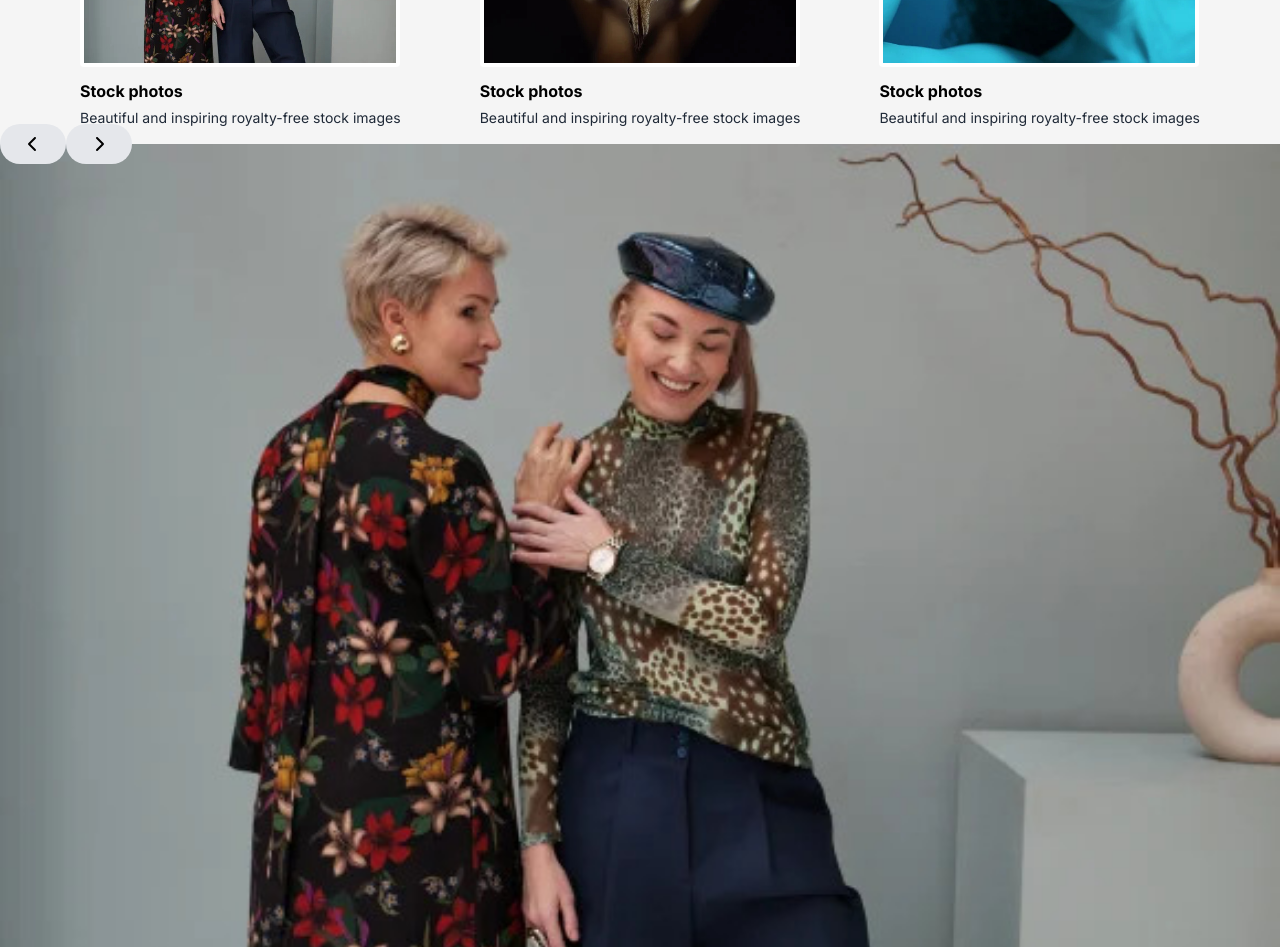
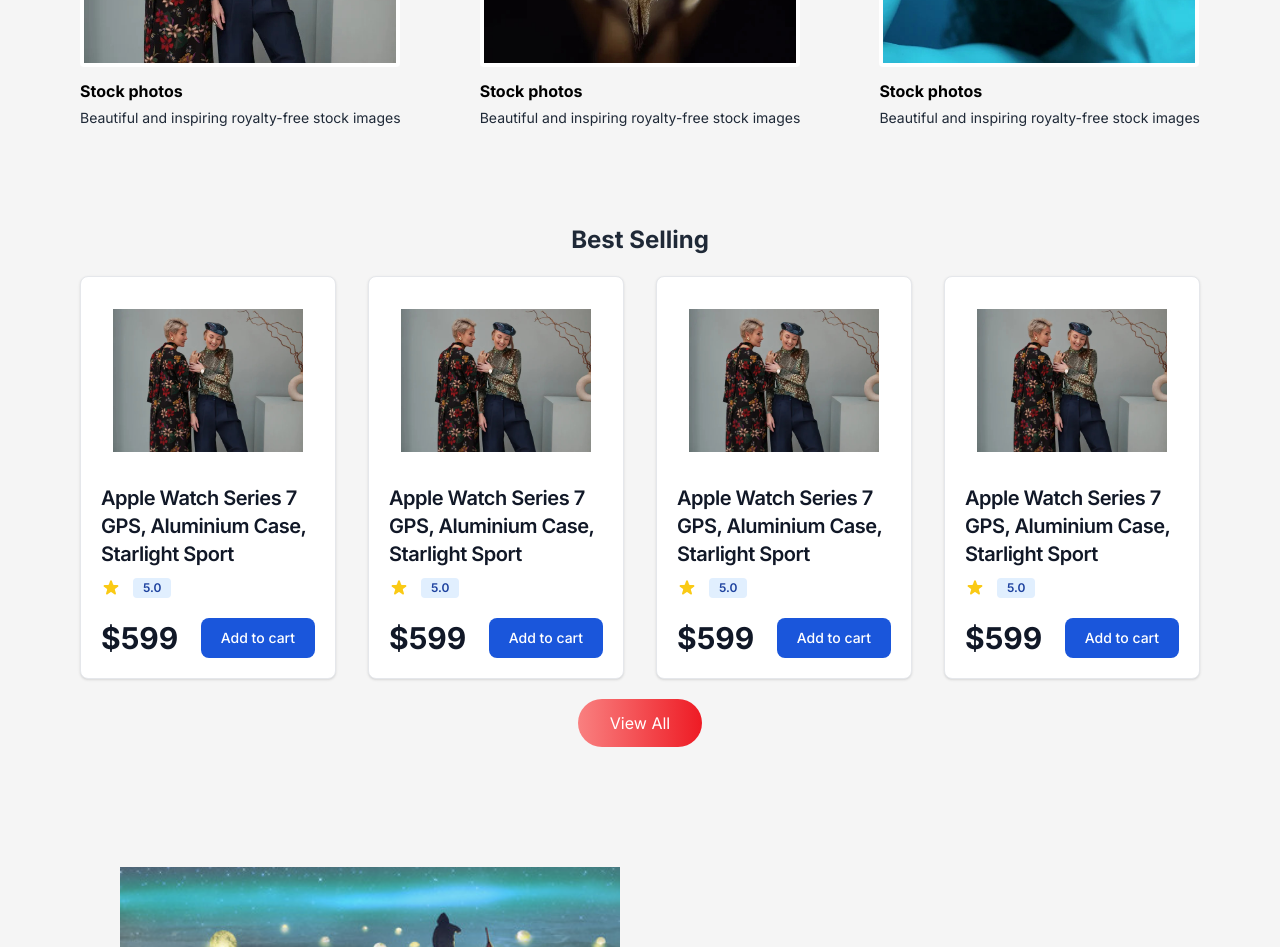
Before and after one commit to AbsarDotDev/Nextjs-Ecommerce-Hackathon, a Next.js app: page / in a window 1280 px wide. Shown: the part 1220-2167 px from the top of the page. Built offline with nearby package versions, Linux system fonts and the light colour scheme.

Commit message:
products

```diff
--- a/src/app/page.tsx
+++ b/src/app/page.tsx
@@ -5,39 +5,41 @@
 import HeroSection from '../components/hero'
 import TwoColumnComponent from '../components/section'
 import Carousel from '@/components/product_slider'
-const products = [
-  {
-    id: 1,
-    name: "Product 1",
-    image: "/card1.jpg",
-    description: "This is the first product.",
-  },
-  {
-    id: 1,
-    name: "Product 1",
-    image: "/card2.jpg",
-    description: "This is the first product.",
-  },
-  {
-    id: 1,
-    name: "Product 1",
-    image: "/card3.jpg",
-    description: "This is the first product.",
-  },
-  {
-    id: 1,
-    name: "Product 1",
-    image: "/card1.jpg",
-    description: "This is the first product.",
-  },
-  // Add more product objects here
-];
+import SingleProduct from '@/components/single_product'
+// const products = [
+//   {
+//     id: 1,
+//     name: "Product 1",
+//     image: "/card1.jpg",
+//     description: "This is the first product.",
+//   },
+//   {
+//     id: 1,
+//     name: "Product 1",
+//     image: "/card2.jpg",
+//     description: "This is the first product.",
+//   },
+//   {
+//     id: 1,
+//     name: "Product 1",
+//     image: "/card3.jpg",
+//     description: "This is the first product.",
+//   },
+//   {
+//     id: 1,
+//     name: "Product 1",
+//     image: "/card1.jpg",
+//     description: "This is the first product.",
+//   },
+//   // Add more product objects here
+// ];
 export default function Home() {
   return (
     <div>
       <HeroSection />
       <CategoryCards />
-      <Carousel products={products} />
+      {/* <Carousel products={products} /> */}
+      <SingleProduct />
       <TwoColumnComponent />
     </div>
   )
--- /dev/null
+++ b/src/components/single_product.tsx
@@ -0,0 +1,122 @@
+import Link from 'next/link'
+import React from 'react'
+
+const SingleProduct = () => {
+    return (
+        <div className='px-20 pt-20 flex flex-col items-center'>
+            <h3 className="font-bold text-2xl text-gray-800 leading-5  pb-5">
+                Best Selling
+            </h3>
+            <div className="grid grid-cols-1 md:grid-cols-2 lg:grid-cols-4 gap-8">
+
+                <div className="w-full max-w-sm bg-white border border-gray-200 rounded-lg shadow dark:bg-gray-800 dark:border-gray-700">
+                    {/* Product Image */}
+                    <a href="#">
+                        <img className="p-8 rounded-t-lg" src="/card1.jpg" alt="product image" />
+                    </a>
+                    <div className="px-5 pb-5">
+                        {/* Product Title */}
+                        <a href="#">
+                            <h5 className="text-xl font-semibold tracking-tight text-gray-900 dark:text-white">Apple Watch Series 7 GPS, Aluminium Case, Starlight Sport</h5>
+                        </a>
+                        {/* Rating */}
+                        <div className="flex items-center mt-2.5 mb-5">
+                            {/* Rating Stars */}
+                            <svg aria-hidden="true" className="w-5 h-5 text-yellow-300" fill="currentColor" viewBox="0 0 20 20" xmlns="http://www.w3.org/2000/svg"><title>First star</title><path d="M9.049 2.927c.3-.921 1.603-.921 1.902 0l1.07 3.292a1 1 0 00.95.69h3.462c.969 0 1.371 1.24.588 1.81l-2.8 2.034a1 1 0 00-.364 1.118l1.07 3.292c.3.921-.755 1.688-1.54 1.118l-2.8-2.034a1 1 0 00-1.175 0l-2.8 2.034c-.784.57-1.838-.197-1.539-1.118l1.07-3.292a1 1 0 00-.364-1.118L2.98 8.72c-.783-.57-.38-1.81.588-1.81h3.461a1 1 0 00.951-.69l1.07-3.292z"></path></svg>
+                            {/* Rating Count */}
+                            <span className="bg-blue-100 text-blue-800 text-xs font-semibold mr-2 px-2.5 py-0.5 rounded dark:bg-blue-200 dark:text-blue-800 ml-3">5.0</span>
+                        </div>
+                        <div className="flex items-center justify-between">
+                            {/* Price */}
+                            <span className="text-3xl font-bold text-gray-900 dark:text-white">$599</span>
+                            {/* Add to Cart Button */}
+                            <a href="#" className="text-white bg-blue-700 hover:bg-blue-800 focus:ring-4 focus:outline-none focus:ring-blue-300 font-medium rounded-lg text-sm px-5 py-2.5 text-center dark:bg-blue-600 dark:hover:bg-blue-700 dark:focus:ring-blue-800">Add to cart</a>
+                        </div>
+                    </div>
+                </div>
+                <div className="w-full max-w-sm bg-white border border-gray-200 rounded-lg shadow dark:bg-gray-800 dark:border-gray-700">
+                    {/* Product Image */}
+                    <a href="#">
+                        <img className="p-8 rounded-t-lg" src="/card1.jpg" alt="product image" />
+                    </a>
+                    <div className="px-5 pb-5">
+                        {/* Product Title */}
+                        <a href="#">
+                            <h5 className="text-xl font-semibold tracking-tight text-gray-900 dark:text-white">Apple Watch Series 7 GPS, Aluminium Case, Starlight Sport</h5>
+                        </a>
+                        {/* Rating */}
+                        <div className="flex items-center mt-2.5 mb-5">
+                            {/* Rating Stars */}
+                            <svg aria-hidden="true" className="w-5 h-5 text-yellow-300" fill="currentColor" viewBox="0 0 20 20" xmlns="http://www.w3.org/2000/svg"><title>First star</title><path d="M9.049 2.927c.3-.921 1.603-.921 1.902 0l1.07 3.292a1 1 0 00.95.69h3.462c.969 0 1.371 1.24.588 1.81l-2.8 2.034a1 1 0 00-.364 1.118l1.07 3.292c.3.921-.755 1.688-1.54 1.118l-2.8-2.034a1 1 0 00-1.175 0l-2.8 2.034c-.784.57-1.838-.197-1.539-1.118l1.07-3.292a1 1 0 00-.364-1.118L2.98 8.72c-.783-.57-.38-1.81.588-1.81h3.461a1 1 0 00.951-.69l1.07-3.292z"></path></svg>
+                            {/* Rating Count */}
+                            <span className="bg-blue-100 text-blue-800 text-xs font-semibold mr-2 px-2.5 py-0.5 rounded dark:bg-blue-200 dark:text-blue-800 ml-3">5.0</span>
+                        </div>
+                        <div className="flex items-center justify-between">
+                            {/* Price */}
+                            <span className="text-3xl font-bold text-gray-900 dark:text-white">$599</span>
+                            {/* Add to Cart Button */}
+                            <a href="#" className="text-white bg-blue-700 hover:bg-blue-800 focus:ring-4 focus:outline-none focus:ring-blue-300 font-medium rounded-lg text-sm px-5 py-2.5 text-center dark:bg-blue-600 dark:hover:bg-blue-700 dark:focus:ring-blue-800">Add to cart</a>
+                        </div>
+                    </div>
+                </div>
+                <div className="w-full max-w-sm bg-white border border-gray-200 rounded-lg shadow dark:bg-gray-800 dark:border-gray-700">
+                    {/* Product Image */}
+                    <a href="#">
+                        <img className="p-8 rounded-t-lg" src="/card1.jpg" alt="product image" />
+                    </a>
+                    <div className="px-5 pb-5">
+                        {/* Product Title */}
+                        <a href="#">
+                            <h5 className="text-xl font-semibold tracking-tight text-gray-900 dark:text-white">Apple Watch Series 7 GPS, Aluminium Case, Starlight Sport</h5>
+                        </a>
+                        {/* Rating */}
+                        <div className="flex items-center mt-2.5 mb-5">
+                            {/* Rating Stars */}
+                            <svg aria-hidden="true" className="w-5 h-5 text-yellow-300" fill="currentColor" viewBox="0 0 20 20" xmlns="http://www.w3.org/2000/svg"><title>First star</title><path d="M9.049 2.927c.3-.921 1.603-.921 1.902 0l1.07 3.292a1 1 0 00.95.69h3.462c.969 0 1.371 1.24.588 1.81l-2.8 2.034a1 1 0 00-.364 1.118l1.07 3.292c.3.921-.755 1.688-1.54 1.118l-2.8-2.034a1 1 0 00-1.175 0l-2.8 2.034c-.784.57-1.838-.197-1.539-1.118l1.07-3.292a1 1 0 00-.364-1.118L2.98 8.72c-.783-.57-.38-1.81.588-1.81h3.461a1 1 0 00.951-.69l1.07-3.292z"></path></svg>
+                            {/* Rating Count */}
+                            <span className="bg-blue-100 text-blue-800 text-xs font-semibold mr-2 px-2.5 py-0.5 rounded dark:bg-blue-200 dark:text-blue-800 ml-3">5.0</span>
+                        </div>
+                        <div className="flex items-center justify-between">
+                            {/* Price */}
+                            <span className="text-3xl font-bold text-gray-900 dark:text-white">$599</span>
+                            {/* Add to Cart Button */}
+                            <a href="#" className="text-white bg-blue-700 hover:bg-blue-800 focus:ring-4 focus:outline-none focus:ring-blue-300 font-medium rounded-lg text-sm px-5 py-2.5 text-center dark:bg-blue-600 dark:hover:bg-blue-700 dark:focus:ring-blue-800">Add to cart</a>
+                        </div>
+                    </div>
+                </div>
+                <div className="w-full max-w-sm bg-white border border-gray-200 rounded-lg shadow dark:bg-gray-800 dark:border-gray-700">
+                    {/* Product Image */}
+                    <a href="#">
+                        <img className="p-8 rounded-t-lg" src="/card1.jpg" alt="product image" />
+                    </a>
+                    <div className="px-5 pb-5">
+                        {/* Product Title */}
+                        <a href="#">
+                            <h5 className="text-xl font-semibold tracking-tight text-gray-900 dark:text-white">Apple Watch Series 7 GPS, Aluminium Case, Starlight Sport</h5>
+                        </a>
+                        {/* Rating */}
+                        <div className="flex items-center mt-2.5 mb-5">
+                            {/* Rating Stars */}
+                            <svg aria-hidden="true" className="w-5 h-5 text-yellow-300" fill="currentColor" viewBox="0 0 20 20" xmlns="http://www.w3.org/2000/svg"><title>First star</title><path d="M9.049 2.927c.3-.921 1.603-.921 1.902 0l1.07 3.292a1 1 0 00.95.69h3.462c.969 0 1.371 1.24.588 1.81l-2.8 2.034a1 1 0 00-.364 1.118l1.07 3.292c.3.921-.755 1.688-1.54 1.118l-2.8-2.034a1 1 0 00-1.175 0l-2.8 2.034c-.784.57-1.838-.197-1.539-1.118l1.07-3.292a1 1 0 00-.364-1.118L2.98 8.72c-.783-.57-.38-1.81.588-1.81h3.461a1 1 0 00.951-.69l1.07-3.292z"></path></svg>
+                            {/* Rating Count */}
+                            <span className="bg-blue-100 text-blue-800 text-xs font-semibold mr-2 px-2.5 py-0.5 rounded dark:bg-blue-200 dark:text-blue-800 ml-3">5.0</span>
+                        </div>
+                        <div className="flex items-center justify-between">
+                            {/* Price */}
+                            <span className="text-3xl font-bold text-gray-900 dark:text-white">$599</span>
+                            {/* Add to Cart Button */}
+                            <a href="#" className="text-white bg-blue-700 hover:bg-blue-800 focus:ring-4 focus:outline-none focus:ring-blue-300 font-medium rounded-lg text-sm px-5 py-2.5 text-center dark:bg-blue-600 dark:hover:bg-blue-700 dark:focus:ring-blue-800">Add to cart</a>
+                        </div>
+                    </div>
+                </div>
+            </div>
+            <button className='bg-gradient-to-l from-primary-red to-red-400 py-3 px-8 text-white rounded-3xl mt-5'>
+                <Link href={'#'} className=''>
+                    View All
+                </Link>
+            </button>
+        </div>
+    )
+}
+
+export default SingleProduct
```
